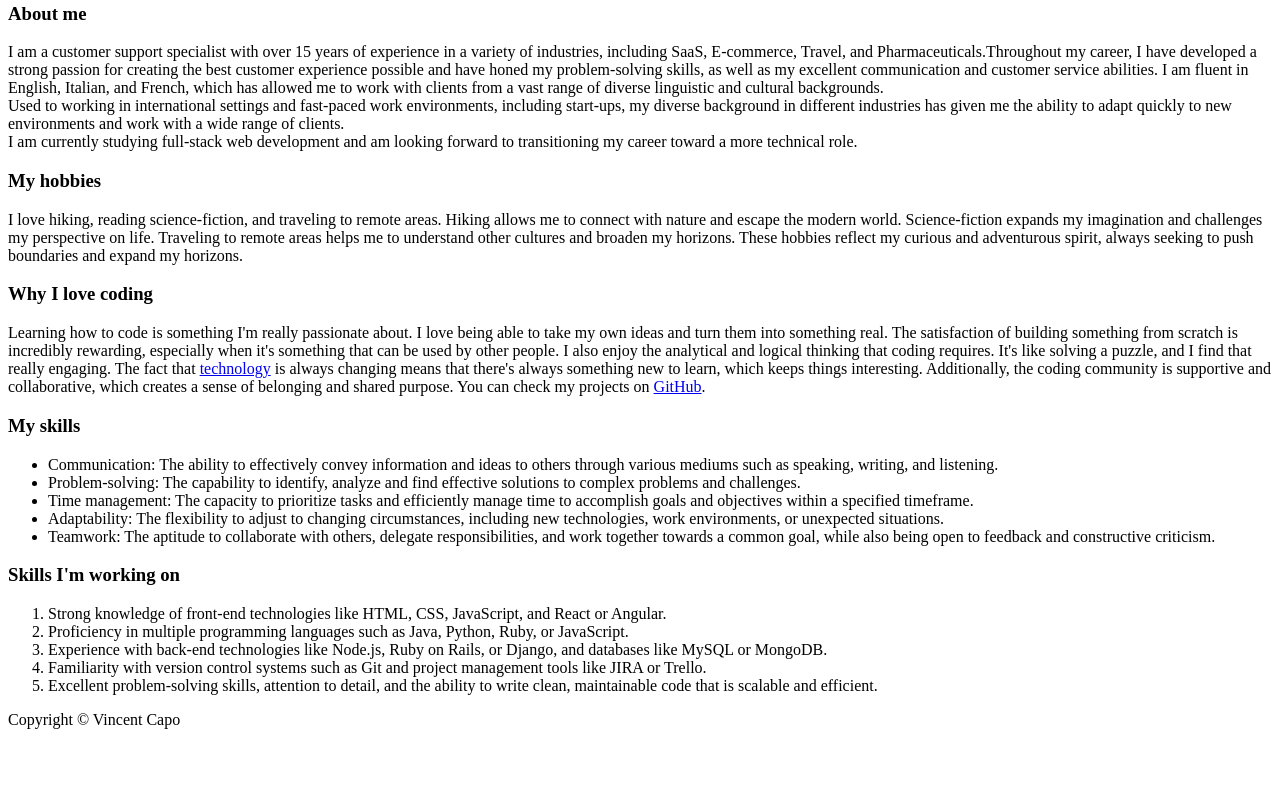
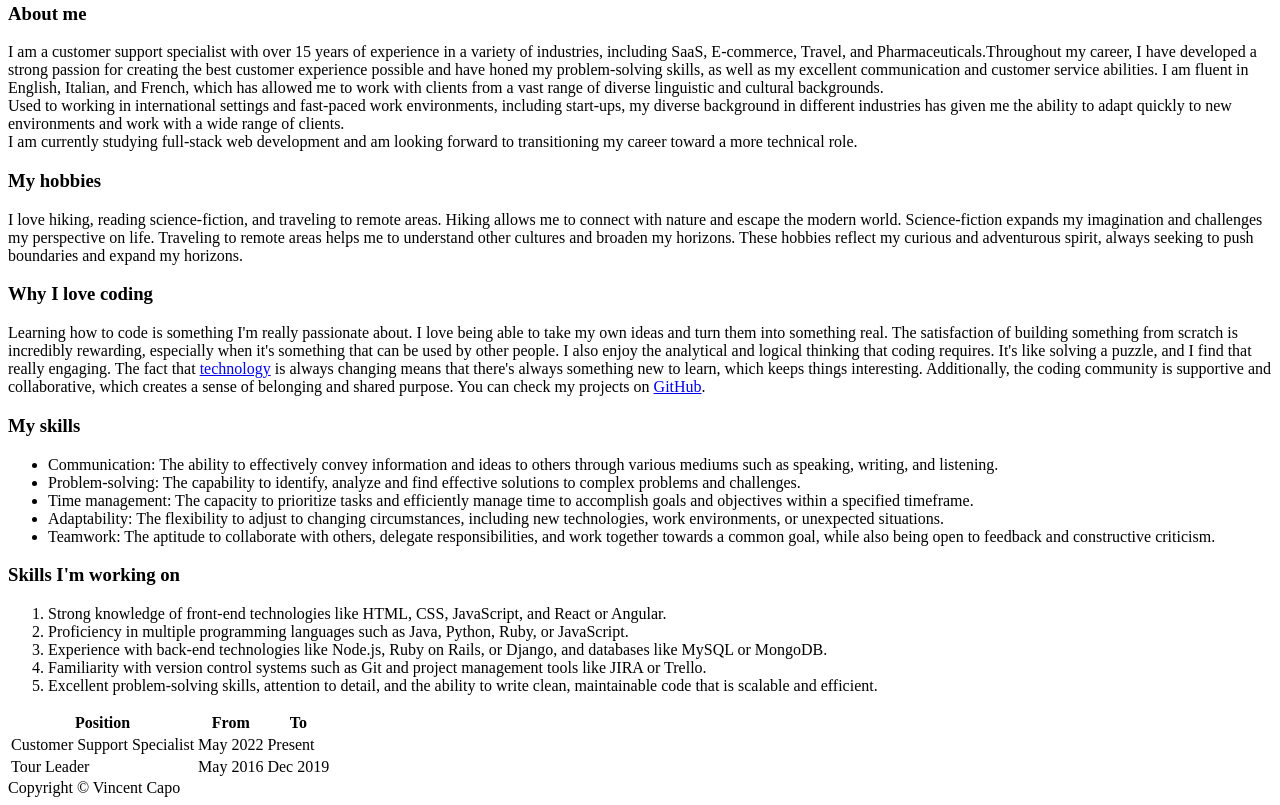
Before and after one commit to vincentcpo/epi_code_d1, a plain HTML site: page index.html in a window 1280 px wide. Shown: the part 405-1210 px from the top of the page. Before the commit the page ends 1142 px from the top, so only its background shows below. Drawn offline with Linux system fonts and the light colour scheme.

Commit message:
Added a table

```diff
--- a/index.html
+++ b/index.html
@@ -31,7 +31,7 @@
         <p>
             Learning how to code is something I'm really passionate about. I love being able to take my own ideas and turn them into something real. The satisfaction of building something from scratch is incredibly rewarding, especially when it's something that can be used by other people. I also enjoy the analytical and logical thinking that coding requires. It's like solving a puzzle, and I find that really engaging. The fact that <a href="#">technology</a> is always changing means that there's always something new to learn, which keeps things interesting. Additionally, the coding community is supportive and collaborative, which creates a sense of belonging and shared purpose. You can check my projects on <a href="https://github.com/vincentcpo?tab=projects" target="_blank">GitHub</a>.
         </p>
-        <div>
+        <div class="list">
             <h3>My skills</h3>
             <ul>
                 <li>
@@ -69,6 +69,25 @@
                 </li>
             </ol>
         </div>
+        <div class="table">
+            <table>
+                <tr>
+                    <th>Position</th>
+                    <th>From</th>
+                    <th>To</th>
+                </tr>
+                <tr>
+                    <td>Customer Support Specialist</td>
+                    <td>May 2022</td>
+                    <td>Present</td>
+                </tr>
+                <tr>
+                    <td>Tour Leader</td>
+                    <td>May 2016</td>
+                    <td>Dec 2019</td>
+                </tr>
+            </table>
+        </div>
     </main>
     <footer id="footer">
         Copyright &copy; Vincent Capo
```
